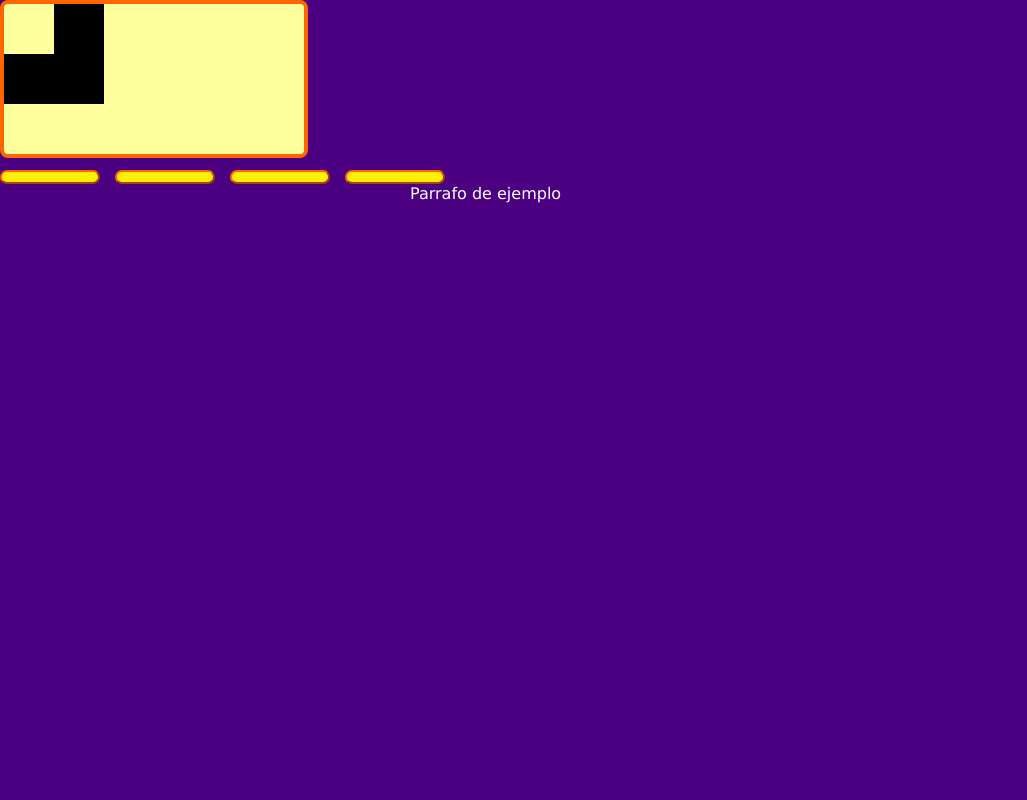
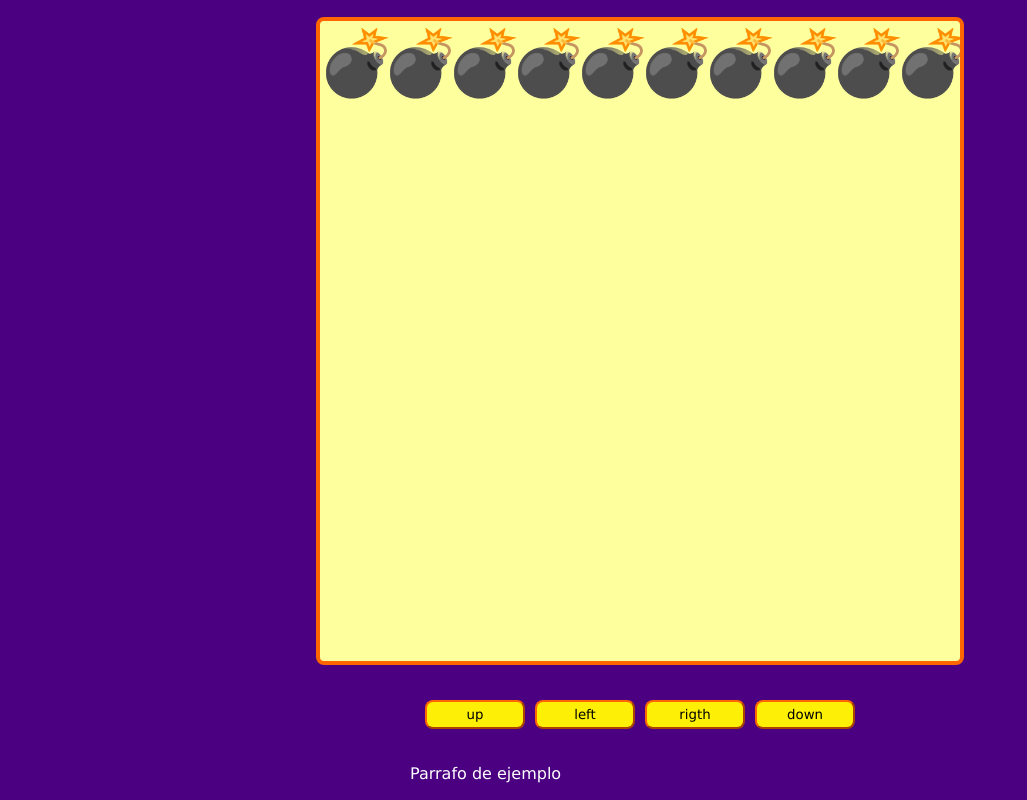
Before and after one commit to je-martini/javascript_videogames, a plain HTML site: page index.html in a window 1280 px wide. Shown: the whole page, without its empty margins (0-1027 px from the left). Drawn offline with Linux system fonts and the light colour scheme.

Commit message:
starting the icons display and the logic

```diff
--- a/game.js
+++ b/game.js
@@ -1,9 +1,33 @@
 const canvas = document.querySelector('#game');
 const game = canvas.getContext('2d');
 
-window.addEventListener('load', start_game)
+window.addEventListener('load', set_canvas_sizes);
+window.addEventListener('resize', set_canvas_sizes);
+
+let canvas_sizes;
+let elements_sizes;
+
+function set_canvas_sizes(){
+    if (window.innerHeight > window.innerWidth){
+        canvas_sizes = window.innerWidth * 0.8
+    } else {
+        canvas_sizes = window.innerHeight * 0.8
+    }
+
+    canvas.setAttribute('width', canvas_sizes);
+    canvas.setAttribute('height', canvas_sizes);
+
+    elements_sizes = canvas_sizes / 10;
+    console.log(canvas_sizes, elements_sizes);
+    start_game();
+}
 
 function start_game() {
-    game.fillRect(0, 0, 100, 100);
-    game.clearRect(0,0,50,50);
+
+    game.font = elements_sizes + 'px Verdana';
+    game.textAling = 'end'
+
+    for (let i = 0; i < 10; i++) {
+        game.fillText(emojis['X'], -3 + (i * elements_sizes), elements_sizes);
+    }
 }
--- a/index.html
+++ b/index.html
@@ -14,10 +14,10 @@
     <section class="canvas_container">
         <canvas id="game"></canvas>
         <div id="buttons">
-            <button class="up"></button>
-            <button class="left"></button>
-            <button class="rigth"></button>
-            <button class="down"></button>
+            <button class="up">up</button>
+            <button class="left">left</button>
+            <button class="rigth">rigth</button>
+            <button class="down">down</button>
         </div>
         <span class="messages">
             <!-- to do -->
--- a/style.css
+++ b/style.css
@@ -5,7 +5,7 @@ body{
     margin:0;
     padding:0
 }
-.game-container{
+.canvas_container{
     display:flex;
     align-items:center;
     justify-content:center;
@@ -18,7 +18,7 @@ canvas{
     border-radius:8px;
     background-color:#feff9d;
 }
-.btns{
+#buttons{
     display:flex;
     justify-content:center;
     flex-wrap:wrap;
```
